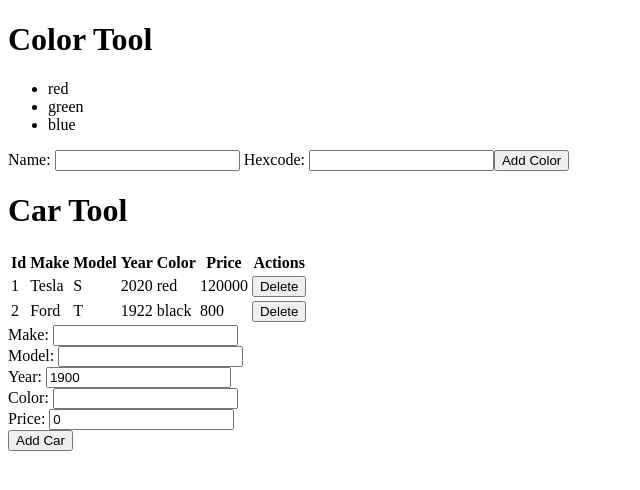
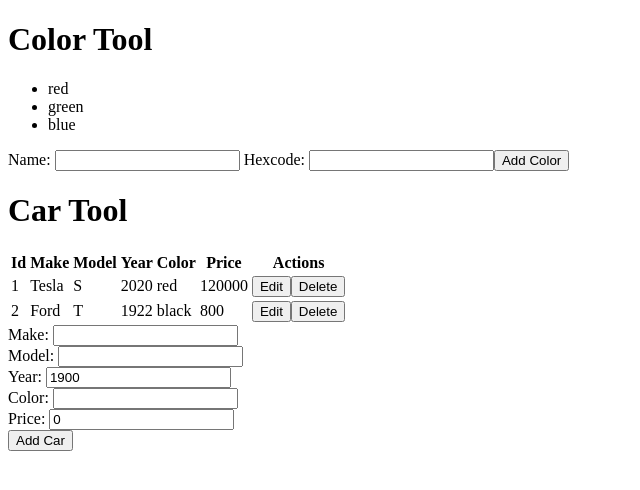
Before and after one commit to t4d-classes/angular_06012022, an Angular app in the folder demo-app/: page / in a window 1280 px wide. Shown: the top 490 px of the page, without its empty margins (0-640 px from the left). Built offline with nearby package versions, Linux system fonts and the light colour scheme.

Commit message:
add solution to exercise 5

```diff
--- a/demo-app/src/app/car-tool/car-tool.module.ts
+++ b/demo-app/src/app/car-tool/car-tool.module.ts
@@ -8,6 +8,7 @@ import { CarFormComponent } from './components/car-form/car-form.component';
 import { CarHomeComponent } from './components/car-home/car-home.component';
 import { CarTableComponent } from './components/car-table/car-table.component';
 import { CarViewRowComponent } from './components/car-view-row/car-view-row.component';
+import { CarEditRowComponent } from './components/car-edit-row/car-edit-row.component';
 
 
 
@@ -17,6 +18,7 @@ import { CarViewRowComponent } from './components/car-view-row/car-view-row.comp
     CarHomeComponent,
     CarTableComponent,
     CarViewRowComponent,
+    CarEditRowComponent,
   ],
   imports: [
     CommonModule,
--- a/demo-app/src/app/car-tool/components/car-edit-row/car-edit-row.component.ts
+++ b/demo-app/src/app/car-tool/components/car-edit-row/car-edit-row.component.ts
@@ -7,7 +7,7 @@ import { FormGroup, FormBuilder } from '@angular/forms';
 import { Car } from '../../models/cars';
 
 @Component({
-  selector: '.car-edit-row',
+  selector: '.app-car-edit-row',
   templateUrl: './car-edit-row.component.html',
   styleUrls: ['./car-edit-row.component.css']
 })
--- a/demo-app/src/app/car-tool/components/car-home/car-home.component.html
+++ b/demo-app/src/app/car-tool/components/car-home/car-home.component.html
@@ -1,6 +1,9 @@
 <app-tool-header [headerText]="headerText"></app-tool-header>
 
-<app-car-table [cars]="cars" (deleteCar)="doDeleteCar($event)"></app-car-table>
+<app-car-table [cars]="cars" [editCarId]="editCarId"
+  (editCar)="doEditCar($event)" (deleteCar)="doDeleteCar($event)"
+  (saveCar)="doSaveCar($event)" (cancelCar)="doCancelCar()">
+</app-car-table>
 
 <app-car-form
   buttonText="Add Car"
--- a/demo-app/src/app/car-tool/components/car-home/car-home.component.ts
+++ b/demo-app/src/app/car-tool/components/car-home/car-home.component.ts
@@ -16,13 +16,22 @@ export class CarHomeComponent implements OnInit {
     { id: 2, make: 'Ford', model: 'T', year: 1922, color: 'black', price: 800 },
   ];
 
+  editCarId = -1;
+
   constructor() { }
 
   ngOnInit(): void {
   }
 
+  doEditCar(carId: number) {
+    this.editCarId = carId;
+  }
+
+  doCancelCar() {
+    this.editCarId = -1;
+  }
+
   doAddCar(car: NewCar) {
-
     this.cars = [
       ...this.cars,
       {
@@ -30,11 +39,20 @@ export class CarHomeComponent implements OnInit {
         id: Math.max(...this.cars.map(c => c.id), 0) + 1,
       },
     ];
+    this.editCarId = -1;
+  }
 
+  doSaveCar(car: Car) {
+    const carIndex = this.cars.findIndex(c => c.id === car.id);
+    const newCars = [...this.cars];
+    newCars[carIndex] = car;
+    this.cars = newCars;
+    this.editCarId = -1;
   }
 
   doDeleteCar(carId: number) {
     this.cars = this.cars.filter(c => c.id !== carId);
+    this.editCarId = -1;
   }
 
 }
--- a/demo-app/src/app/car-tool/components/car-table/car-table.component.html
+++ b/demo-app/src/app/car-tool/components/car-table/car-table.component.html
@@ -14,7 +14,15 @@
     <tr *ngIf="!cars?.length">
       <td colspan="7">No cars.</td>
     </tr>
-    <tr class="app-car-view-row" *ngFor="let car of cars" [car]="car"
-      (deleteCar)="doDeleteCar($event)"></tr>
+    <ng-container *ngFor="let car of cars">
+      <tr *ngIf="editCarId !== car.id"
+        class="app-car-view-row" [car]="car"
+        (editCar)="editCar.emit($event)"
+        (deleteCar)="deleteCar.emit($event)"></tr>
+      <tr *ngIf="editCarId === car.id"
+        class="app-car-edit-row" [car]="car"
+        (saveCar)="saveCar.emit($event)"
+        (cancelCar)="cancelCar.emit()"></tr>
+    </ng-container>
   </tbody>
 </table>
--- a/demo-app/src/app/car-tool/components/car-table/car-table.component.ts
+++ b/demo-app/src/app/car-tool/components/car-table/car-table.component.ts
@@ -12,16 +12,24 @@ export class CarTableComponent implements OnInit {
   @Input()
   cars: Car[] = [];
 
+  @Input()
+  editCarId = -1;
+
   @Output()
   deleteCar = new EventEmitter<number>();
+
+  @Output()
+  editCar = new EventEmitter<number>();
+
+  @Output()
+  saveCar = new EventEmitter<Car>();
+
+  @Output()
+  cancelCar = new EventEmitter<void>();
 
   constructor() { }
 
   ngOnInit(): void {
   }
 
-  doDeleteCar(carId: number) {
-    this.deleteCar.emit(carId);
-  }
-
 }
--- a/demo-app/src/app/car-tool/components/car-view-row/car-view-row.component.html
+++ b/demo-app/src/app/car-tool/components/car-view-row/car-view-row.component.html
@@ -4,4 +4,7 @@
 <td>{{car.year}}</td>
 <td>{{car.color}}</td>
 <td>{{car.price}}</td>
-<td><button (click)="doDeleteCar()">Delete</button></td>
+<td>
+  <button (click)="editCar.emit(car.id)">Edit</button>
+  <button (click)="deleteCar.emit(car.id)">Delete</button>
+</td>
--- a/demo-app/src/app/car-tool/components/car-view-row/car-view-row.component.ts
+++ b/demo-app/src/app/car-tool/components/car-view-row/car-view-row.component.ts
@@ -13,6 +13,9 @@ export class CarViewRowComponent implements OnInit {
   car!: Car;
 
   @Output()
+  editCar = new EventEmitter<number>();
+
+  @Output()
   deleteCar = new EventEmitter<number>();
 
   constructor() { }
@@ -20,8 +23,5 @@ export class CarViewRowComponent implements OnInit {
   ngOnInit(): void {
   }
 
-  doDeleteCar() {
-    this.deleteCar.emit(this.car.id);
-  }
 
 }
```
